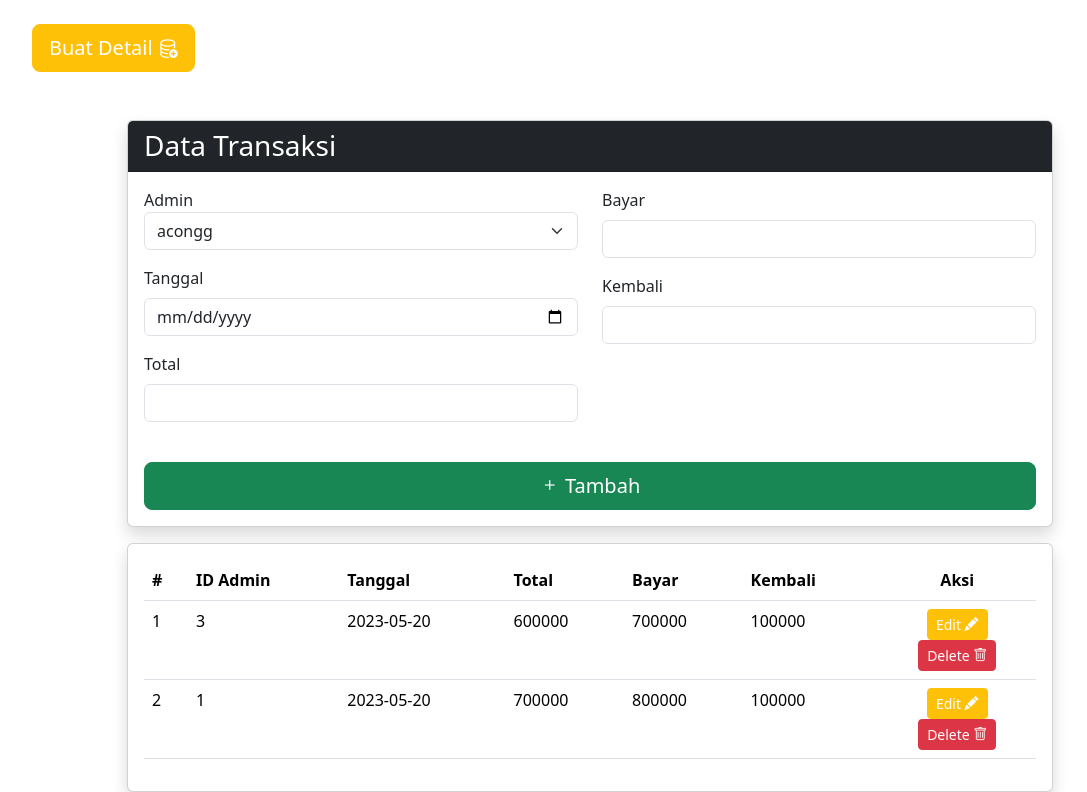
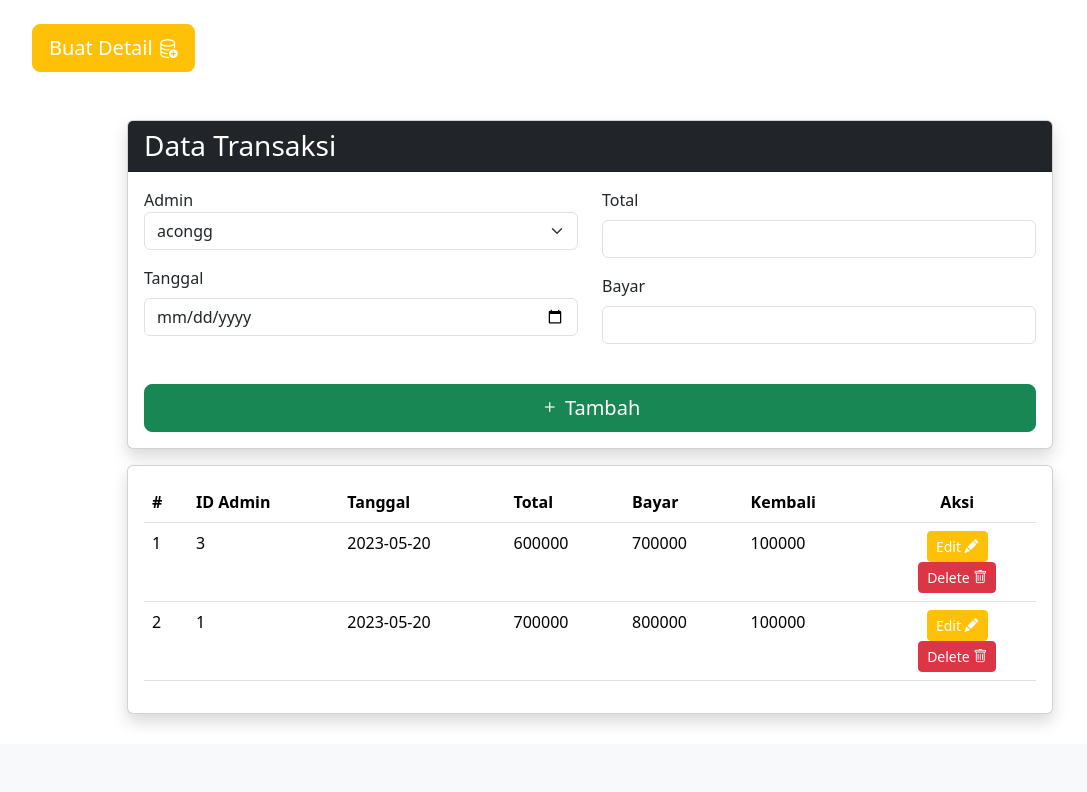
Before and after one commit to ItzmeLYNLEN/pemesanan-tiket-php, a PHP site: page /transaksi in a window 1280 px wide. Shown: the part 56-848 px from the top of the page, without its empty margins (50-1137 px from the left). After the commit the page ends 779 px from the top, so only its background shows below. Run offline with PHP 8.4, Linux system fonts and the light colour scheme; a user stored in the database is signed in; data comes from the database, SQL or seed files in the repository.

Commit message:
perbarui transaksi

```diff
--- a/transaksi/index.php
+++ b/transaksi/index.php
@@ -13,7 +13,7 @@ if(isset($_POST['simpan'])) {
     $waktu = $_POST['date'];
     $total = $_POST['total'];
     $bayar = $_POST['bayar'];
-    $kmbl = $_POST['kembali'];
+    $kmbl = $_POST['bayar'] - $_POST['total'];
 
     $simpan = $conn->query("INSERT INTO tbl_transaksi VALUES(NULL, '$admin', '$waktu', '$total', '$bayar', '$kmbl')");
     if ($simpan) {
@@ -102,19 +102,16 @@ $view_admin = $conn->query("SELECT * FROM tbl_admin");
                                         <label class="form-label" for="">Tanggal</label>
                                         <input type="date" required name="date" class="form-control">
                                     </div>
-                                    <div class="form-grup mb-3">
+
+                                </div>
+                                <div class="col-lg-6">
+                                <div class="form-grup mb-3">
                                         <label class="form-label" for="">Total</label>
                                         <input type="text" required name="total" class="form-control">
                                     </div>
-                                </div>
-                                <div class="col-lg-6">
                                     <div class="form-grup mb-3">
                                         <label class="form-label" for="">Bayar</label>
                                         <input type="text" required name="bayar" class="form-control">
-                                    </div>
-                                    <div class="form-grup mb-3">
-                                        <label class="form-label" for="">Kembali</label>
-                                        <input type="text" required name="kembali" class="form-control">
                                     </div>
                                 </div>
                                 <div class="form-group text-end">
```
